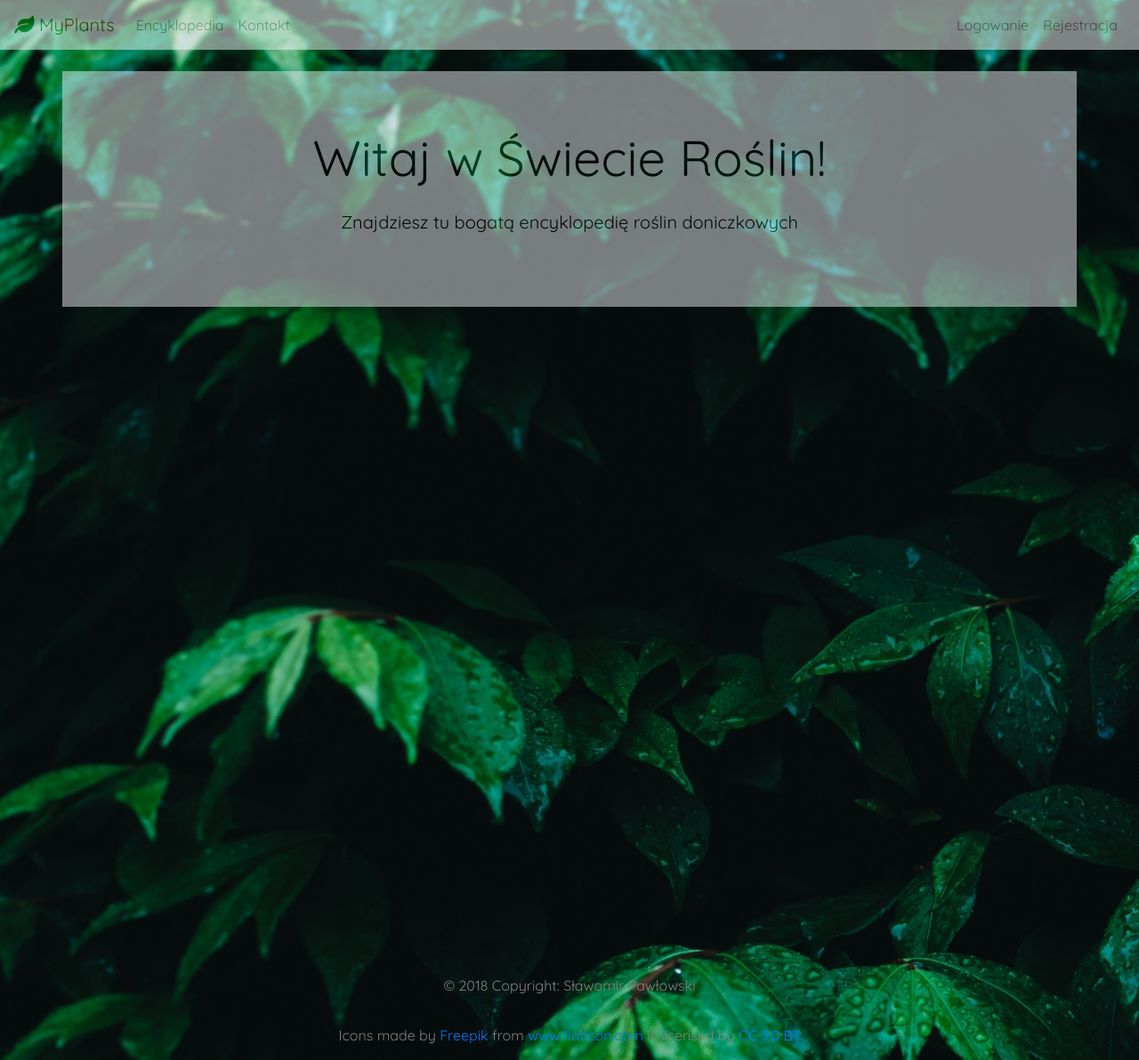
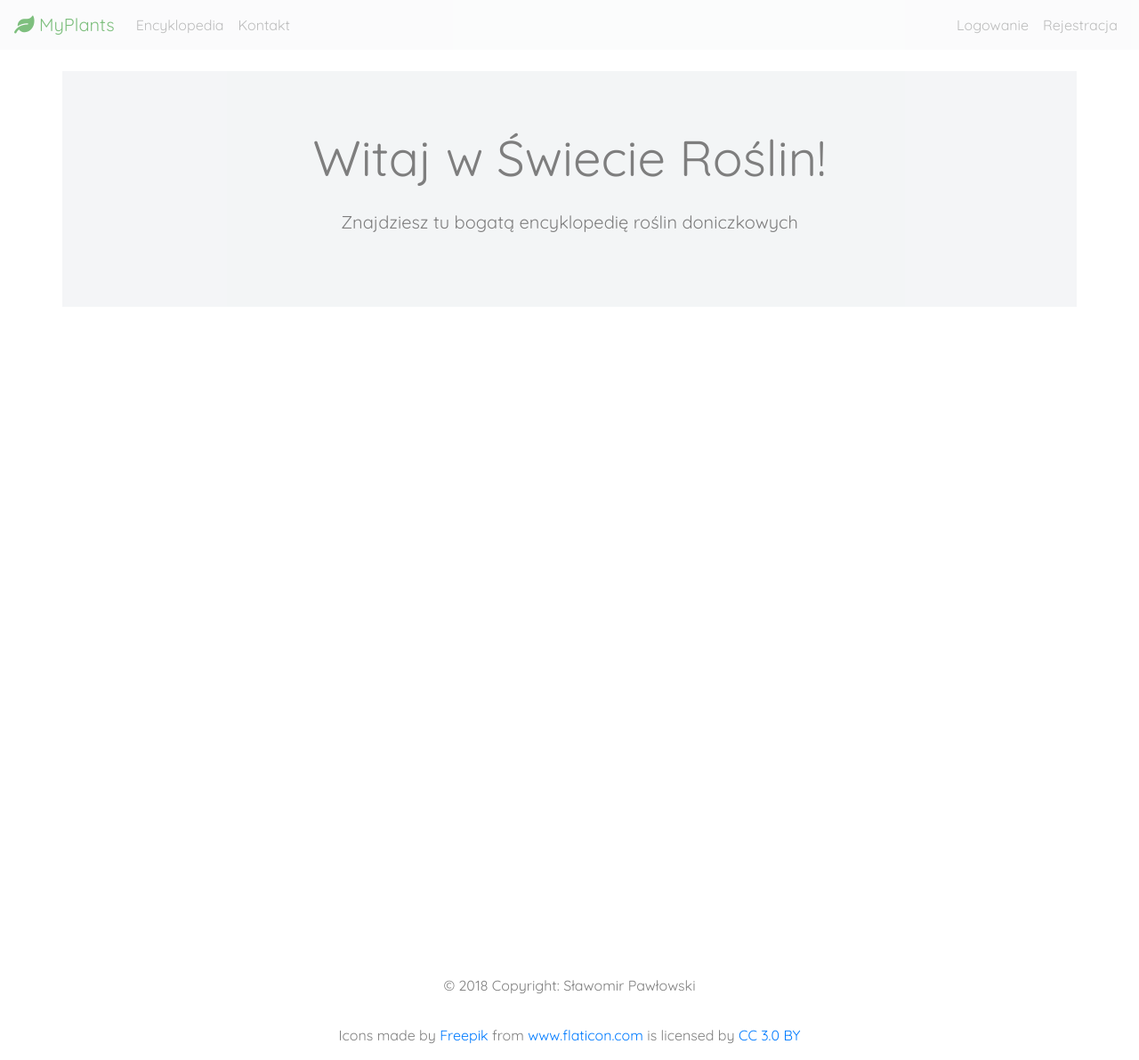
Before and after one commit to slapa2/Plants, a Flask app: page / in a window 1280 px wide. Shown: the whole page at 89% size. Run offline with Flask 2, Linux system fonts and the light colour scheme; some libraries are stand-ins or nearby versions.

Commit message:
removed bacground style.css

```diff
--- a/plants/static/css/styles.css
+++ b/plants/static/css/styles.css
@@ -5,9 +5,9 @@ main {
     min-height: 1000px;
 }
 
-.bg {
-    background-image: url("../img/background.jpg");
-}
+/*.bg {*/
+    /*background-image: url("../img/background.jpg");*/
+/*}*/
 
 .green {
     color: forestgreen !important;
```
